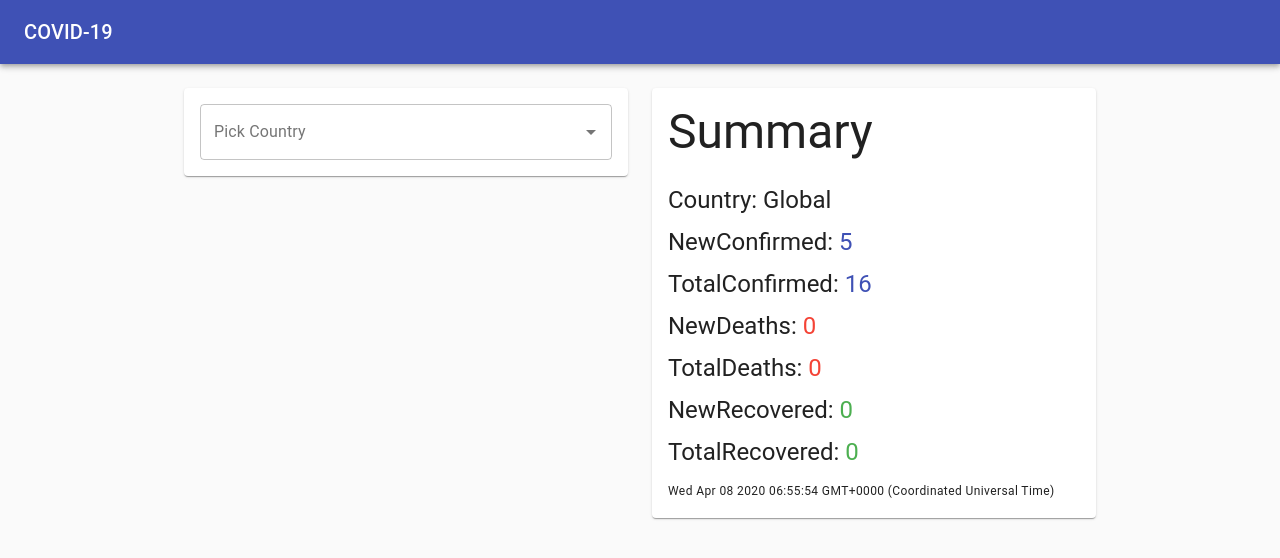
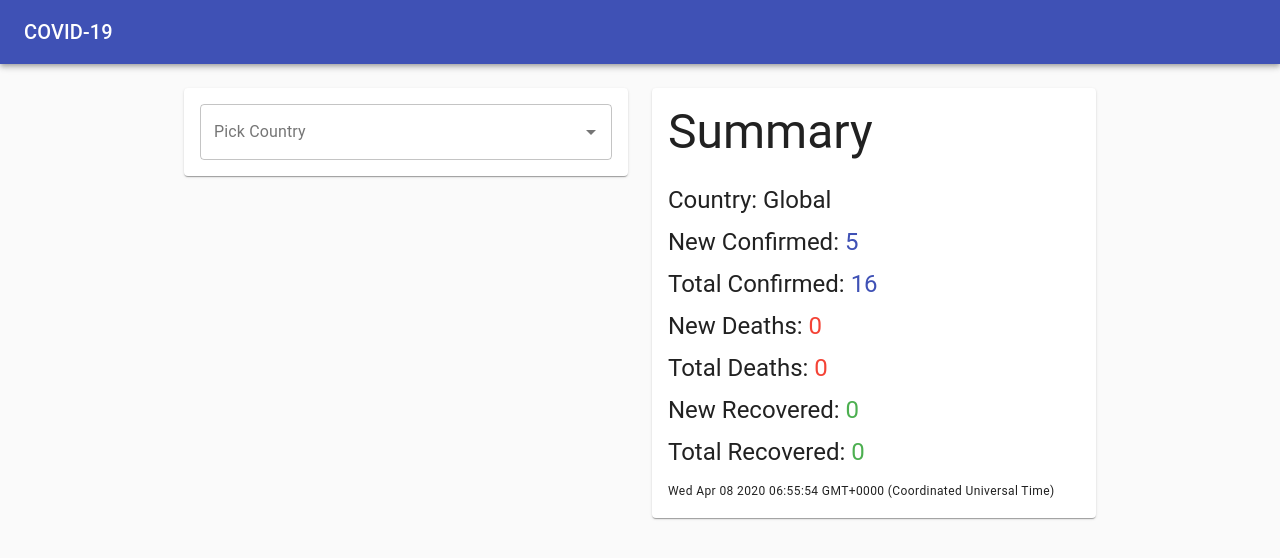
Before and after one commit to 4ools/covid-19, a React (Create React App) app: page / in a window 1280 px wide. Shown: the top 558 px of the page. Built offline with nearby package versions, Linux system fonts and the light colour scheme.

Commit message:
format the label on the country

```diff
--- a/src/components/summary/Summary.js
+++ b/src/components/summary/Summary.js
@@ -48,7 +48,7 @@ const Summary = ({ figures, date }) => {
           return (
             <li css={liStyle} key={key}>
               <Typography variant="h5">
-                {key}:{' '}
+                {key.replace(/([A-Z])/g, ' $1')}:{' '}
                 <span className={classes[key]}>
                   {typeof figures[key] !== 'number'
                     ? figures[key]
```
